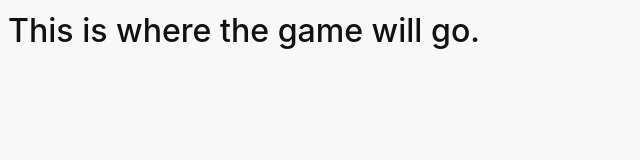
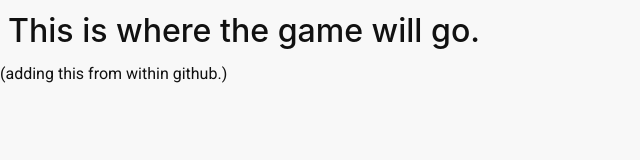
Before and after one commit to ricgagliardi/verifyit-website-standby, a plain HTML site: page index.html in a window 1280 px wide. Shown: the whole page, without its empty margins (0-640 px from the left). Drawn offline with nearby package versions, Linux system fonts and the light colour scheme; files that its build step writes are made by us from their sources; a web font is replaced by a local one.

Commit message:
Update index.html

```diff
--- a/index.html
+++ b/index.html
@@ -10,5 +10,6 @@
 </head>
 <body>
   <h1>This is where the game will go.</h1>
+  (adding this from within github.)
 </body>
 </html>
```
